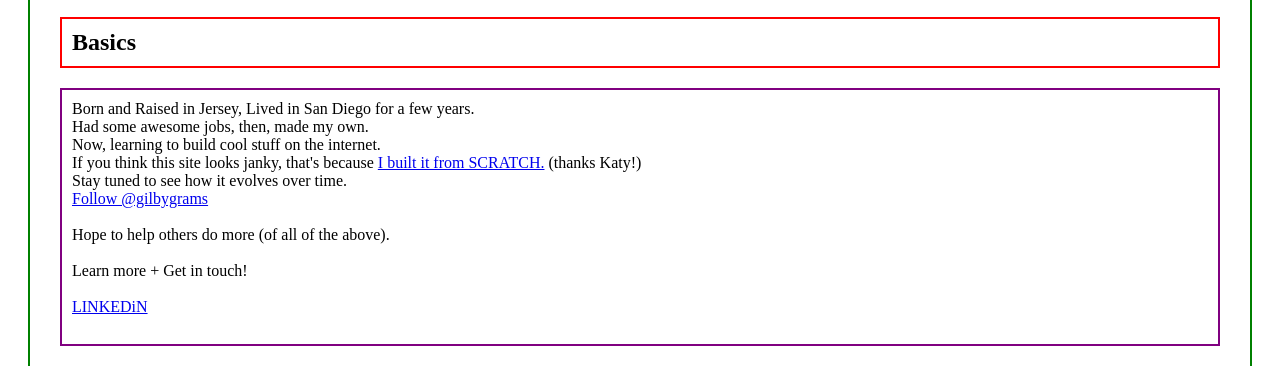
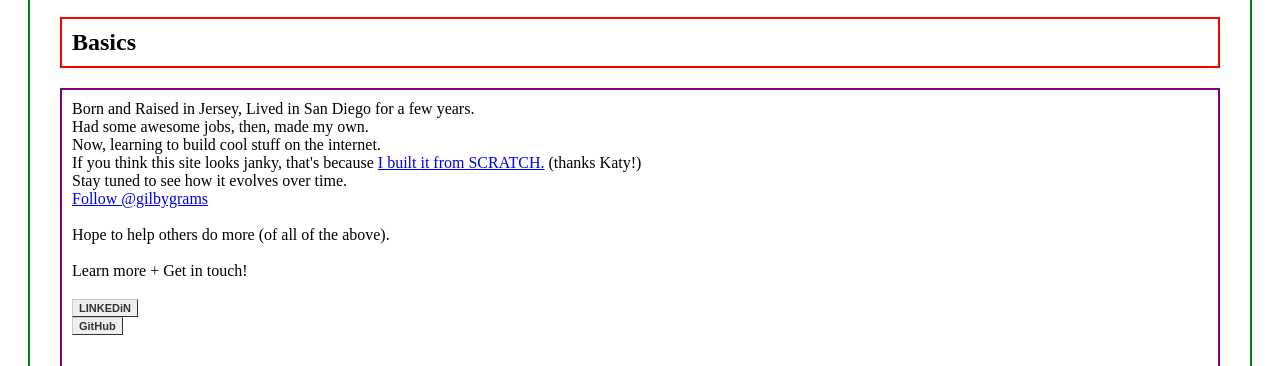
Before and after one commit to gilolsen1/pajina-de-inicio, a plain HTML site: page index.html in a window 1280 px wide. Shown: the part 778-1144 px from the top of the page. Drawn offline with Linux system fonts and the light colour scheme.

Commit message:
gitprofilelink

```diff
--- a/css/index.css
+++ b/css/index.css
@@ -20,3 +20,15 @@ h1, h2, h3, h4, h5, div, span, p {
   p {
     border: 2px solid purple;
   }
+
+  .button {
+    font: bold 11px Arial;
+    text-decoration: none;
+    background-color: #EEEEEE;
+    color: #333333;
+    padding: 2px 6px 2px 6px;
+    border-top: 1px solid #CCCCCC;
+    border-right: 1px solid #333333;
+    border-bottom: 1px solid #333333;
+    border-left: 1px solid #CCCCCC;
+  }
--- a/index.html
+++ b/index.html
@@ -32,9 +32,10 @@
                     <br>
                     Learn more + Get in touch! <br>
                     <br>
-                    <a href="https://www.linkedin.com/in/gil-olsen-02269a4" class="button">LINKEDiN</a> <br>
+                    <a href="https://www.linkedin.com/in/gil-olsen-02269a4" class="button">LINKEDiN</a>
+                    <br><a href="https://www.github.com/gilolsen1" class="button">GitHub</a> <br>
                     <br>
-
+                    <img src="https://2mrolsen.wordpress.com/wp-admin/upload.php" alt="no_profile_pic_for_you!"style="margin:20px;padding;10px;width:207px;height:63px;">
                 </p>
         </div>
 
```
